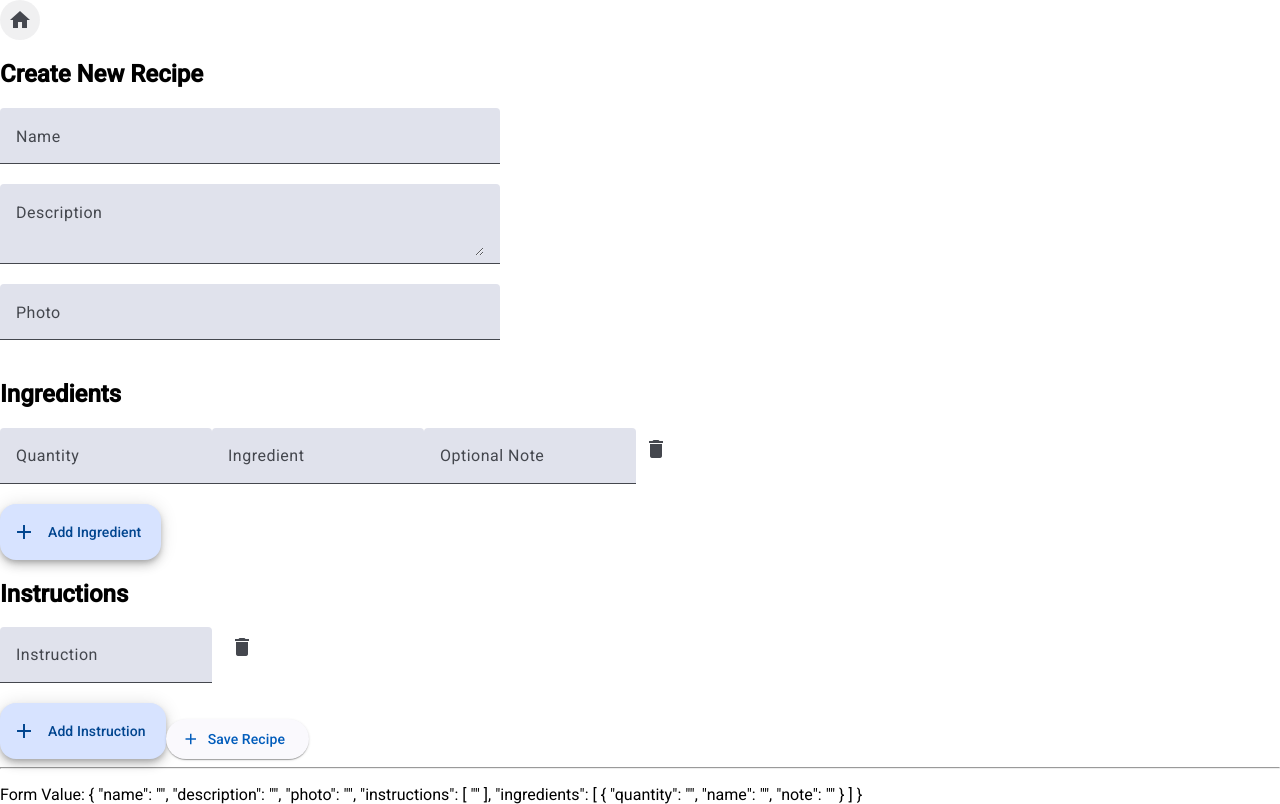
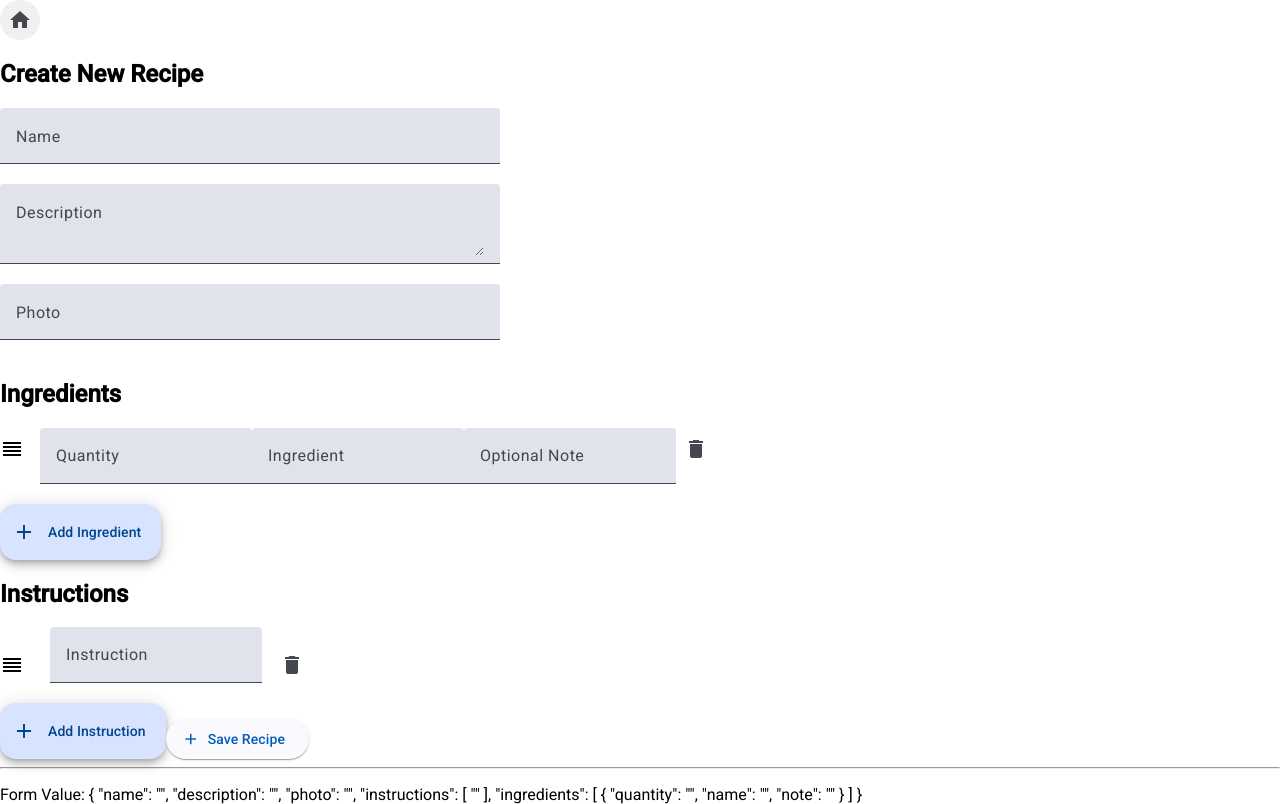
Before and after one commit to jlogday/recipe, an Angular app in the folder frontend/: page /addrecipe in a window 1280 px wide. Built offline with nearby package versions, Linux system fonts and the light colour scheme.

Commit message:
Add drag and drop [WIP]
- Refactor the ingredients and instructions lists to use `@for` instead
  of `*ngFor`
- Add drag and drop elements to the ingredients and instruction lists
- Update the ts to handle the drop event
- Reformat
- The styling needs a lot of work

```diff
--- a/frontend/src/app/recipe-form/recipe-form.component.css
+++ b/frontend/src/app/recipe-form/recipe-form.component.css
@@ -12,6 +12,7 @@
 
 .instructions {
     display: flex;
+    align-items: center;
     gap: 10px;
     max-width: 500px;
     width: 100%;
@@ -26,3 +27,8 @@
 .full-width {
     width: 100%;
 }
+
+.drag-cursor {
+    margin-right: 16px;
+    cursor: move;
+}
--- a/frontend/src/app/recipe-form/recipe-form.component.html
+++ b/frontend/src/app/recipe-form/recipe-form.component.html
@@ -17,7 +17,10 @@
 
     <div formArrayName="ingredients">
         <h2>Ingredients</h2>
-        <div *ngFor="let ingredient of ingredients.controls; let i = index" [formGroupName]="i">
+        <div cdkDropList (cdkDropListDropped)="dropIngredient($event)">
+            @for (ingredient of ingredients.controls; track ingredient.value.name; let i = $index) {
+            <div [formGroupName]="i" cdkDrag>
+                <mat-icon class="drag-cursor">reorder</mat-icon>
                 <mat-form-field appearance="fill">
                     <input matInput formControlName="quantity" placeholder="Quantity">
                 </mat-form-field>
@@ -31,6 +34,8 @@
                     <mat-icon>delete</mat-icon>
                 </button>
             </div>
+            }
+        </div>
     </div>
     <button type="button" mat-fab extended aria-label="Add" (click)="addIngredient()">
         <mat-icon>add</mat-icon>
@@ -39,8 +44,10 @@
 
     <div formArrayName="instructions">
         <h2>Instructions</h2>
-        <div *ngFor="let instruction of instructions.controls; let i = index">
-            <div class="instructions">
+        <div cdkDropList (cdkDropListDropped)="dropInstruction($event)">
+            @for (instruction of instructions.controls; track instruction.value; let i = $index) {
+            <div class="instructions" cdkDrag>
+                <mat-icon class="drag-cursor">reorder</mat-icon>
                 <mat-form-field>
                     <input matInput [formControlName]="i" placeholder="Instruction">
                 </mat-form-field>
@@ -48,6 +55,7 @@
                     <mat-icon>delete</mat-icon>
                 </button>
             </div>
+            }
         </div>
     </div>
     <button type="button" mat-fab extended aria-label="Add" (click)="addInstruction()">
@@ -60,6 +68,6 @@
     </button>
 </form>
 
-<hr/>
+<hr />
 
 <p>Form Value: {{ newRecipeForm.value | json }}</p>
--- a/frontend/src/app/recipe-form/recipe-form.component.ts
+++ b/frontend/src/app/recipe-form/recipe-form.component.ts
@@ -8,10 +8,11 @@ import { MatButtonModule } from '@angular/material/button';
 import { MatIconModule } from '@angular/material/icon';
 import { MatFormField } from '@angular/material/form-field';
 import { MatInput, MatInputModule } from '@angular/material/input';
+import { CdkDragDrop, CdkDropList, CdkDrag, moveItemInArray } from '@angular/cdk/drag-drop';
 
 @Component({
   selector: 'app-recipe-form',
-  imports: [CommonModule, ReactiveFormsModule, MatButtonModule, MatIconModule, MatFormField, MatInputModule, JsonPipe],
+  imports: [CommonModule, ReactiveFormsModule, MatButtonModule, MatIconModule, MatFormField, MatInputModule, JsonPipe, CdkDropList, CdkDrag],
   templateUrl: './recipe-form.component.html',
   styleUrl: './recipe-form.component.css'
 })
@@ -75,10 +76,28 @@ export class RecipeFormComponent {
   }
 
   onSubmit() {
-    this.recipeService.save(<Recipe>this.newRecipeForm.value).subscribe(result => this.gotoHome());
+    //this.recipeService.save(<Recipe>this.newRecipeForm.value).subscribe(result => this.gotoHome());
+    let json = JSON.stringify(this.newRecipeForm.value);
+    console.log(`recipe: ${json}`)
   }
 
   gotoHome() {
     this.router.navigate(['/']);
   }
+
+  dropIngredient(event: CdkDragDrop<string[]>) {
+    if (event.previousIndex != event.currentIndex) {
+      let ingredient = this.ingredients.at(event.previousIndex);
+      this.ingredients.removeAt(event.previousIndex);
+      this.ingredients.insert(event.currentIndex, ingredient);
+    }
+  }
+
+  dropInstruction(event: CdkDragDrop<string[]>) {
+    if (event.previousIndex != event.currentIndex) {
+      let instruction = this.instructions.at(event.previousIndex);
+      this.instructions.removeAt(event.previousIndex);
+      this.instructions.insert(event.currentIndex, instruction);
+    }
+  }
 }
```
Lines whose indentation alone changed are shown as unchanged.
